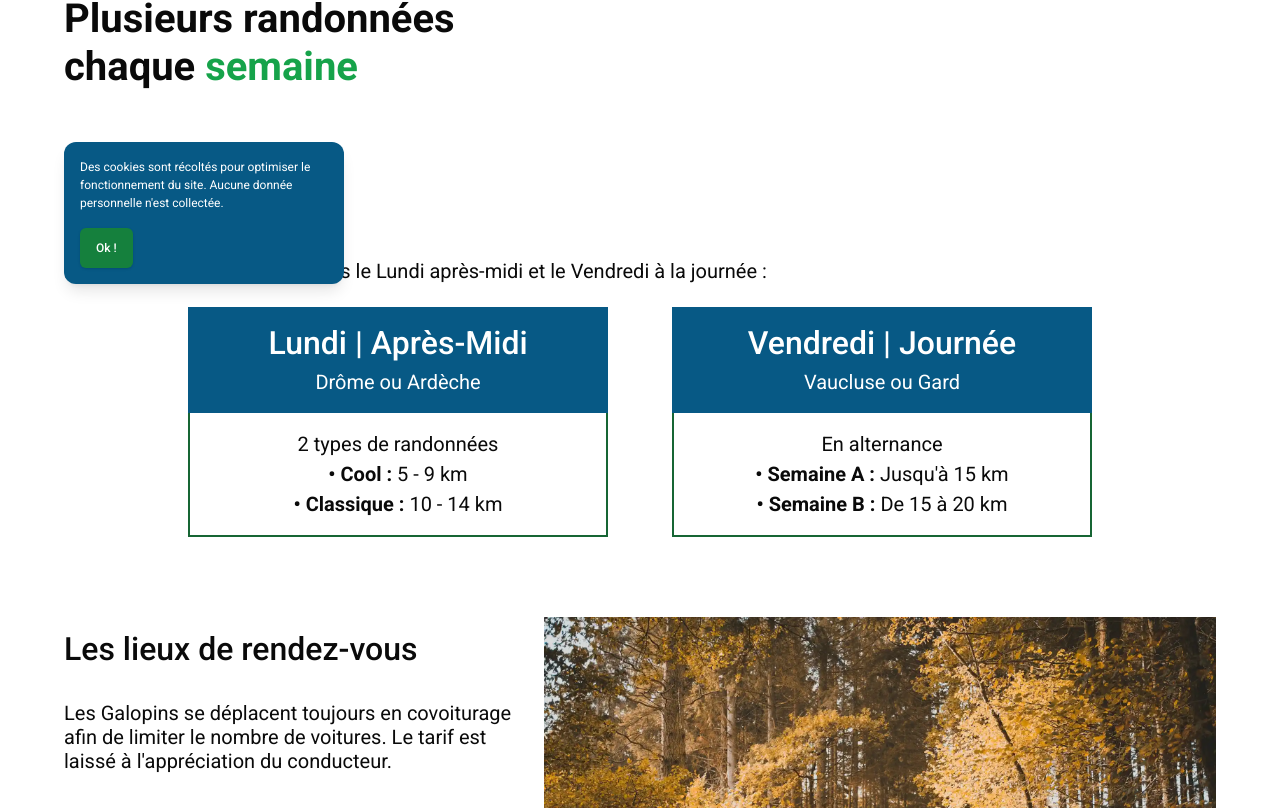
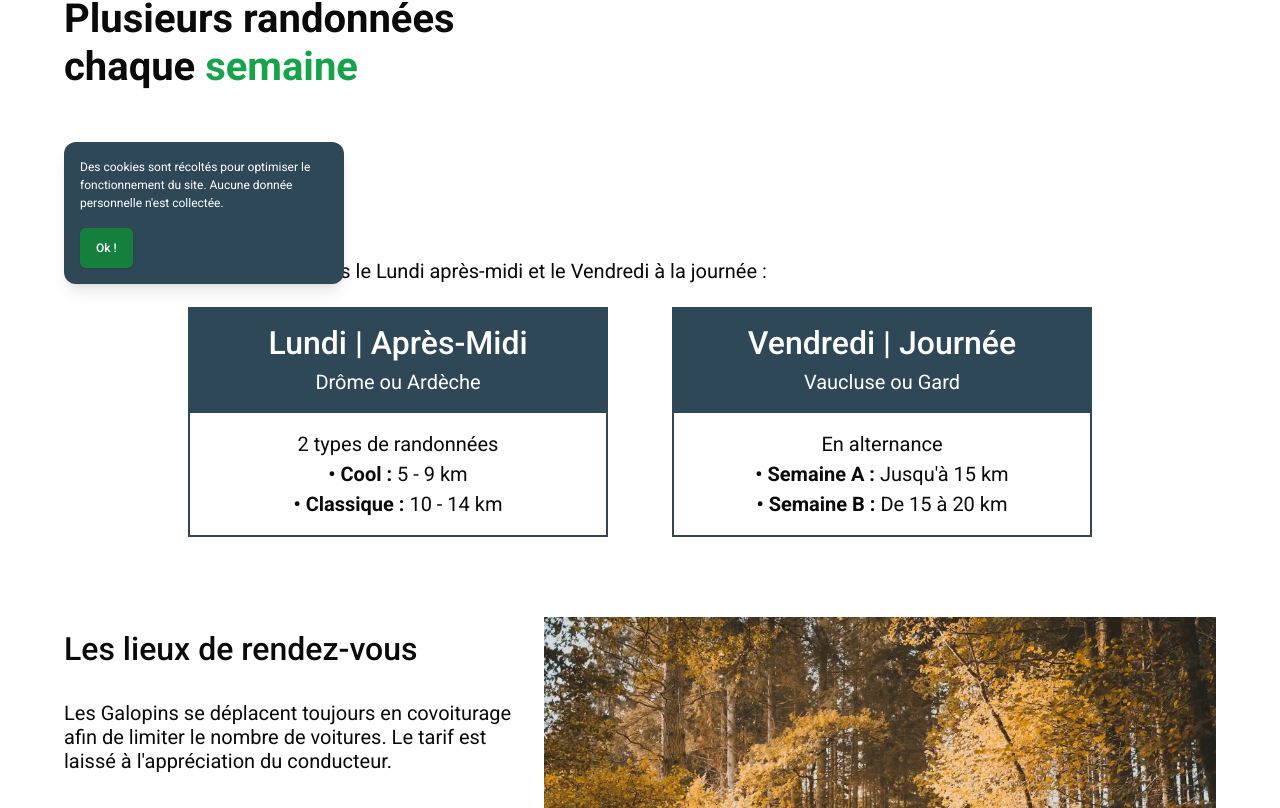
Before and after one commit to SebastienLaurentt/Galopins-Next-V2, a Next.js app: page /parcours in a window 1280 px wide. Shown: the part 452-1260 px from the top of the page. Built offline with nearby package versions, Linux system fonts and the light colour scheme.

Commit message:
update secondary color

```diff
--- a/components/Card/ParcoursCard/ParcoursCard.tsx
+++ b/components/Card/ParcoursCard/ParcoursCard.tsx
@@ -21,7 +21,7 @@ const ParcoursCard = ({
         <h3 className="mb-1 text-white">{parcoursTitle}</h3>
         <span className="mb-2 text-white md:text-md">{area}</span>
       </div>
-      <div className="border-x-2 border-b-2  border-green-800 py-4 md:text-md">
+      <div className="border-x-2 border-b-2  border-secondary py-4 md:text-md">
         <span>{frequency}</span>
         <ul>
           <li>{case1}</li>
--- a/src/features/layout/Header/BurgerMenu.tsx
+++ b/src/features/layout/Header/BurgerMenu.tsx
@@ -61,7 +61,7 @@ export default function BurgerMenu({ isOpen, setIsOpen }: BurgerMenuProps) {
         <div className="">
           {/* Page link lists */}
           <ul
-            className={` mb-8 flex  flex-col px-6 text-right text-3xl font-medium leading-[52px] delay-500 duration-700 ease-out ${
+            className={` mb-8 flex  flex-col px-6 text-right text-2xl font-medium leading-[44px] delay-500 duration-700 ease-out ${
               isOpen ? "opacity-100" : "opacity-0"
             }`}
           >
@@ -81,7 +81,7 @@ export default function BurgerMenu({ isOpen, setIsOpen }: BurgerMenuProps) {
           </ul>
 
           <div
-            className={`flex flex-col items-end bg-secondary text-lg italic py-2 leading-7 text-white delay-500 duration-500 ease-out ${
+            className={`flex flex-col items-end bg-secondary py-3 text-lg italic leading-7 text-white delay-500 duration-500 ease-out ${
               isOpen ? "opacity-100" : "opacity-0"
             }`}
           >
--- a/tailwind.config.ts
+++ b/tailwind.config.ts
@@ -47,7 +47,7 @@ const config = {
           foreground: "hsl(var(--primary-foreground))",
         },
         secondary: {
-          DEFAULT: "#075985",
+          DEFAULT: "#2F4858",
           foreground: "hsl(var(--secondary-foreground))",
         },
         destructive: {
```
